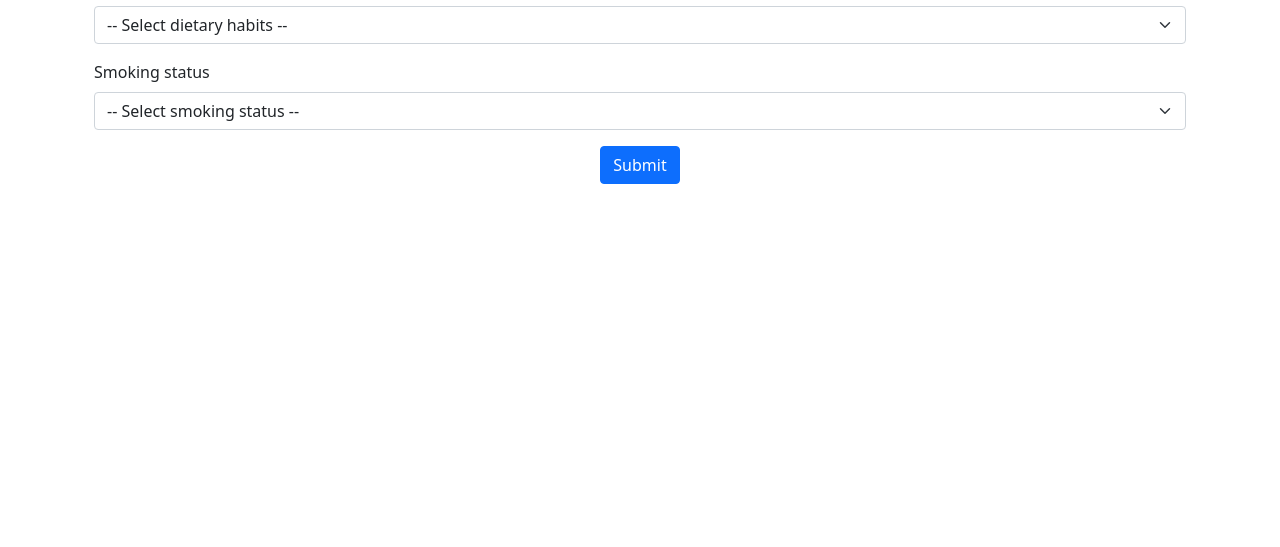
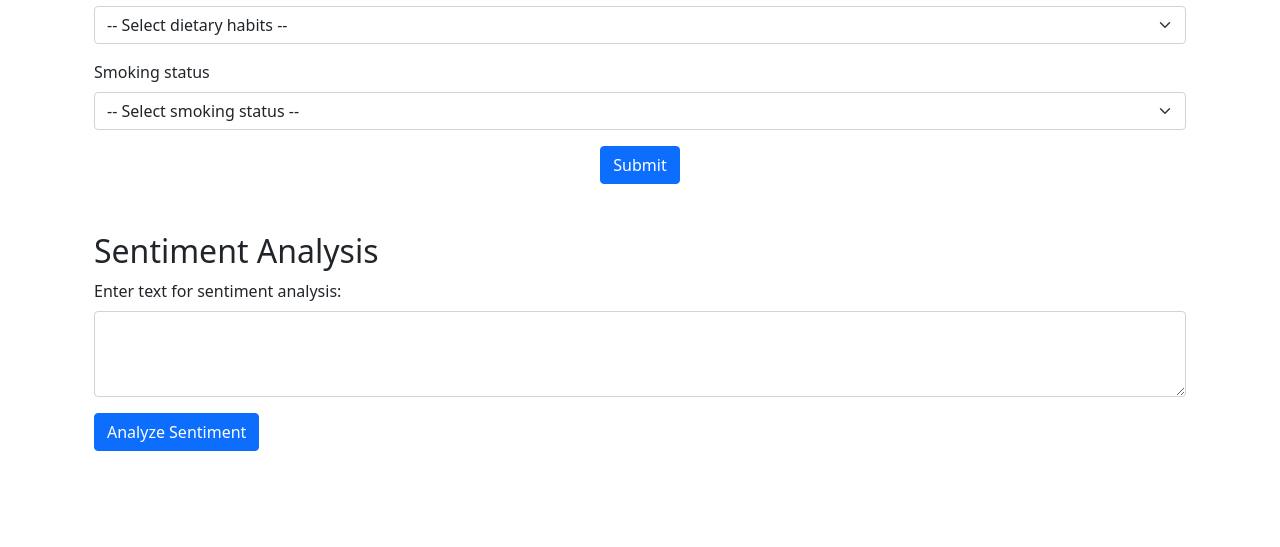
Before and after one commit to cheeboyu/stroke-prediction, a Flask app: page / in a window 1280 px wide. Shown: the part 2004-2551 px from the top of the page. Before the commit the page ends 2188 px from the top, so only its background shows below. Run offline with Flask 3, Linux system fonts and the light colour scheme; parts of the project's set-up code (start-up, migrations or seed data) failed here and were passed over; some libraries are stand-ins or nearby versions.

Commit message:
add sentiment analysis function

```diff
--- a/app.py
+++ b/app.py
@@ -2,8 +2,9 @@
 from flask import Flask, render_template, request
 import pickle
 import pandas as pd
-from sklearn.preprocessing import StandardScaler  # Import StandardScaler
+from sklearn.preprocessing import StandardScaler
 import warnings
+from textblob import TextBlob
 
 # Suppress scikit-learn warnings
 warnings.filterwarnings("ignore", category=UserWarning, module="sklearn")
@@ -13,7 +14,6 @@ model = pickle.load(open("boyu_ada.pkl", 'rb'))
 training_data = pd.read_csv('cleaned_stroke_prediction.csv')
 
 # Extract relevant features for fitting the scaler
-# Adjust column names based on your training data
 fit_data = training_data[['Age', 'Hypertension', 'Heart Disease', 'Average Glucose Level', 'Body Mass Index (BMI)',
                           'Stroke History', 'Stress Levels', 'Systolic_BP', 'Diastolic_BP', 'HDL', 'LDL',
                           'Gender_Female', 'Gender_Male', 'Smoking Status_Currently Smokes', 'Smoking Status_Formerly Smoked',
@@ -30,6 +30,9 @@ scaler.fit(fit_data)
 
 # Create a Flask application instance
 app = Flask(__name__)
+
+# Function to preprocess input data
+
 
 def preprocess_input(age, hypertension, heart_disease, average_glucose_level, bmi,
                      stroke_history, stress_levels, systolic_bp, diastolic_bp, hdl, ldl,
@@ -80,33 +83,24 @@ def preprocess_input(age, hypertension, heart_disease, average_glucose_level, bm
     # Create a DataFrame with the correct column names and a single row of data
     features_df = pd.DataFrame([features_dict], columns=feature_names)
 
-    # Return features and feature names as a tuple
-    return features_df, feature_names
+    # Return features DataFrame
+    return features_df
 
-def predict_stroke(features, threshold=0.5):
-    print(f"Number of Columns in Features: {features.shape[1]}")
+# Function to make stroke prediction
 
-    # Get the number of features expected by the AdaBoost model
-    num_features_expected = model.estimators_[0].tree_.n_features
 
-    print(f"Number of Features Expected by Model: {num_features_expected}")
-
+def predict_stroke(features):
     # Scale the input features using the scaler
-    scaled_features = scaler.transform(features.values)  # Use .values to get NumPy array
+    scaled_features = scaler.transform(features)
 
     # Make predictions using the trained model
     prediction_proba = model.predict_proba(scaled_features)
-    binary_prediction = (prediction_proba[:, 1] >= threshold).astype(int)
 
-    print(f"Scaled Features Shape: {scaled_features.shape}")
-    print(f"Scaled Features: {scaled_features}")
-    print(f"Prediction Probabilities Shape: {prediction_proba.shape}")
-    print(f"Prediction Probabilities: {prediction_proba}")
-    print(f"Binary Predictions: {binary_prediction}")
-
-    return prediction_proba[:, 1]
+    return prediction_proba[:, 1]  # Return the probability of stroke
 
 # Main route for the home page with form submission handling
+
+
 @app.route('/', methods=['GET', 'POST'])
 def home():
     if request.method == "POST":
@@ -123,22 +117,22 @@ def home():
             dietary_habits = request.form['dietary_habits']
 
             # Call preprocess_input function
-            preprocessed_data, _ = preprocess_input(*numerical_features, gender, smoking_status, alcohol_intake,
-                                                    physical_activity, family_history_of_stroke, dietary_habits)
-            features = preprocessed_data  # Use the entire DataFrame for prediction
+            preprocessed_data = preprocess_input(*numerical_features, gender, smoking_status, alcohol_intake,
+                                                 physical_activity, family_history_of_stroke, dietary_habits)
 
-            # Make predictions using the trained model with a custom threshold (e.g., 0.5)
-            prediction_proba = predict_stroke(features)
+            # Make predictions using the trained model
+            prediction_proba = predict_stroke(preprocessed_data)
 
             # Determine class label
             binary_prediction = 1 if prediction_proba[0] >= 0.5 else 0
 
             # Determine class labels
-            class_labels = ['NO', 'YES']  # Assuming class 0 is 'NO' and class 1 is 'YES'
+            # Assuming class 0 is 'NO' and class 1 is 'YES'
+            class_labels = ['NO', 'YES']
 
             # Render the prediction result on the home page
             prediction_text = f"Chance of Stroke Prediction: {prediction_proba[0]:.2%} ({class_labels[binary_prediction]})"
-            return render_template("index.html", prediction_text=prediction_text, prediction_proba=prediction_proba)
+            return render_template("index.html", prediction_text=prediction_text)
 
         except Exception as e:
             print(f"An error occurred: {str(e)}")  # Print the error details
@@ -148,6 +142,29 @@ def home():
         # Render the home page with the form
         return render_template("index.html")
 
+
+@app.route('/sentiment_analysis', methods=['POST'])
+def sentiment_analysis():
+    try:
+        text = request.form['text_input']
+        blob = TextBlob(text)
+        sentiment_score = blob.sentiment.polarity
+
+        if sentiment_score > 0:
+            sentiment = 'positive'
+        elif sentiment_score < 0:
+            sentiment = 'negative'
+        else:
+            sentiment = 'neutral'
+
+        return render_template('sentiment_analysis.html', text=text, sentiment=sentiment)
+    except Exception as e:
+        # Print the error for debugging
+        print(f"Error occurred during sentiment analysis: {str(e)}")
+        # Return an error message
+        return render_template('sentiment_analysis.html', text="Error occurred during sentiment analysis.", sentiment="error")
+
+
 # Run the Flask application
 if __name__ == "__main__":
     app.run(debug=True)
--- a/templates/index.html
+++ b/templates/index.html
@@ -248,6 +248,18 @@
                 <div class="text-center"><button type="submit" class="btn btn-primary">Submit</button></div>
             </form>
         </div><br><br>
+
+        <!-- Form for sentiment analysis -->
+        <div class="container">
+            <h2>Sentiment Analysis</h2>
+            <form action="/sentiment_analysis" method="post">
+                <div class="mb-3">
+                    <label for="text_input" class="form-label">Enter text for sentiment analysis:</label>
+                    <textarea class="form-control" id="text_input" name="text_input" rows="3"></textarea>
+                </div>
+                <button type="submit" class="btn btn-primary">Analyze Sentiment</button>
+            </form>
+        </div>
         <br> <br> <br> <br> </div>
 
     <!-- Bootstrap JS Bundle -->
```
Also changed, not shown: templates/sentiment_analysis.html (added, +13 -0 lines).
